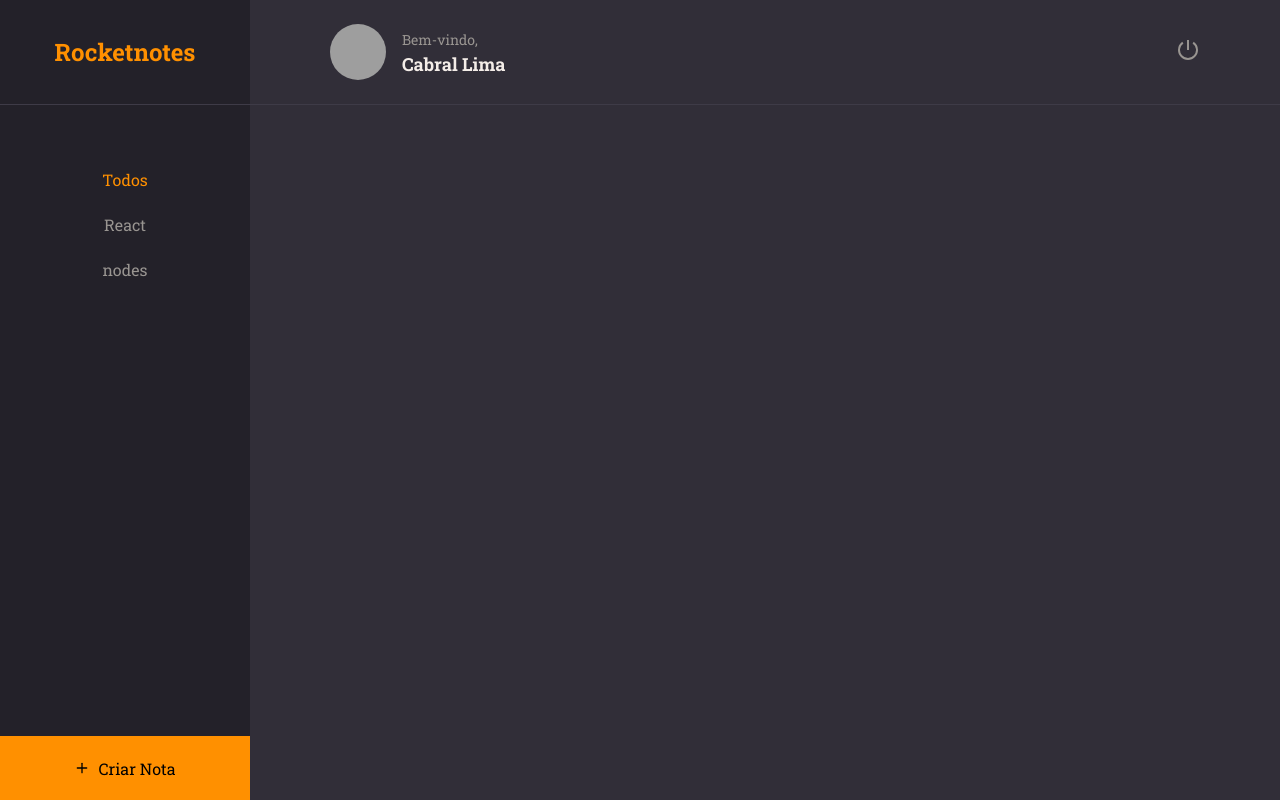
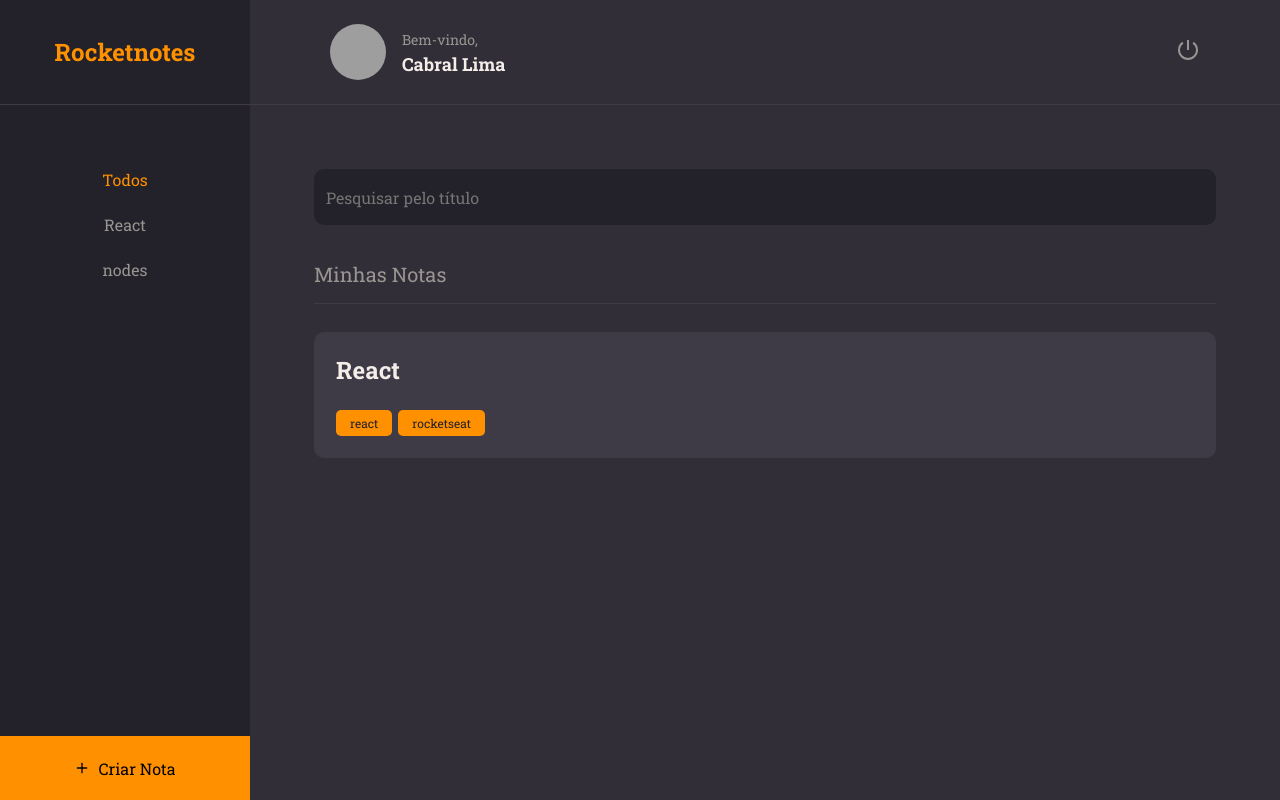
Before and after one commit to cabrallimaneto/rocketnotes, a React (Vite) app: page / in a window 1280 px wide. Built offline with nearby package versions, Linux system fonts and the light colour scheme; grey boxes are pictures that could not be loaded.

Commit message:
create components input,note

```diff
--- /dev/null
+++ b/src/components/Input/index.jsx
@@ -0,0 +1,14 @@
+import { Container } from "./styles";
+
+export function Input({ icon: Icon, ...rest }) {
+
+ return (
+
+  <Container>
+    { Icon && <Icon size={20} />}
+    <input {...rest} />
+
+  </Container>
+
+ )
+}
--- /dev/null
+++ b/src/components/Input/styles.js
@@ -0,0 +1,40 @@
+import styled from "styled-components";
+
+export const Container = styled.div`
+
+  width: 100%;
+  display: flex;
+  align-items: center;
+
+  background-color: ${({ theme }) => theme.COLORS.BACKGROUND_900 };
+  color: ${({ theme }) => theme.COLORS.GRAY_300 };
+
+  margin-bottom: 8px;
+  border-radius: 10px;
+
+  > input {
+
+    height: 56px;
+    width: 100%;
+
+    padding: 12px;
+
+    color: ${({ theme }) => theme.COLORS.WHITE };
+    background: transparent;
+    border: 0;
+
+    &:placeholder {
+
+      color: ${({ theme }) => theme.COLORS.GRAY_300 };
+
+    }
+
+  }
+
+
+  > svg {
+
+    margin-left: 16px;
+
+  }
+`;
--- /dev/null
+++ b/src/components/Note/index.jsx
@@ -0,0 +1,24 @@
+import { Container } from "./styles";
+import { Tag } from "../Tag";
+
+export function Note({ data, ...rest }) {
+
+
+  return (
+    <Container {...rest}>
+
+      <h1>{data.title}</h1>
+
+      {
+        data.tags &&
+        <footer>
+          {
+            data.tags.map(tag => <Tag key={tag.id} title={tag.name} />)
+          }
+        </footer>
+      }
+
+    </Container>
+  );
+
+}
--- /dev/null
+++ b/src/components/Note/styles.js
@@ -0,0 +1,31 @@
+import styled from "styled-components";
+
+export const Container = styled.button`
+
+  width: 100%;
+  background-color: ${({ theme }) => theme.COLORS.BACKGROUND_700 };
+
+  border: none;
+  border-radius: 10px;
+
+  padding: 22px;
+
+  > h1 {
+
+    flex: 1;
+    text-align: left;
+    font-weight: 700;
+    font-size: 24px;
+    color: ${({ theme }) => theme.COLORS.WHITE };
+
+  }
+
+  >footer {
+
+    width: 100%;
+    display: flex;
+    margin-top: 24px;
+
+  }
+
+`;
--- a/src/components/Tag/index.jsx
+++ b/src/components/Tag/index.jsx
@@ -1,10 +1,10 @@
 import { Container} from "./styles";
 
-export function Tag({ title }){
+export function Tag({ title, ...rest }){
 
 
   return (
-    <Container>
+    <Container {...rest}>
       {title}
     </Container>
   );
--- a/src/pages/Home/index.jsx
+++ b/src/pages/Home/index.jsx
@@ -1,8 +1,11 @@
-import { FiPlus} from "react-icons/fi"
+import { FiPlus, FiSearch } from "react-icons/fi"
 
 import { Container, Brand, Menu, Search, Content, NewNote } from "./styles";
 
+import { Note } from "./../../components/Note";
 import { Header } from "./../../components/Header";
+import { Input } from "./../../components/Input";
+import { Section } from "./../../components/Section";
 import { ButtonText } from "./../../components/ButtonText";
 
 export function Home() {
@@ -25,11 +28,21 @@
       </Menu>
 
       <Search>
-
-
+        <Input placeholder="Pesquisar pelo título" />
       </Search>
 
       <Content>
+        <Section title="Minhas Notas">
+          <Note data={{
+            title:'React',
+            tags:[
+              { id:'1',name:'react' },
+              { id:'2',name:'rocketseat' }
+            ]
+          }}
+          />
+
+        </Section>
 
       </Content>
 
--- a/src/pages/Home/styles.js
+++ b/src/pages/Home/styles.js
@@ -59,11 +59,15 @@
 
 export const Search = styled.div`
   grid-area: search;
+  padding: 64px 64px 0;
 
 `;
 
 export const Content  = styled.div`
   grid-area: content;
+  padding: 0 64px;
+  overflow-y: auto;
+
 
 `;
 
```
